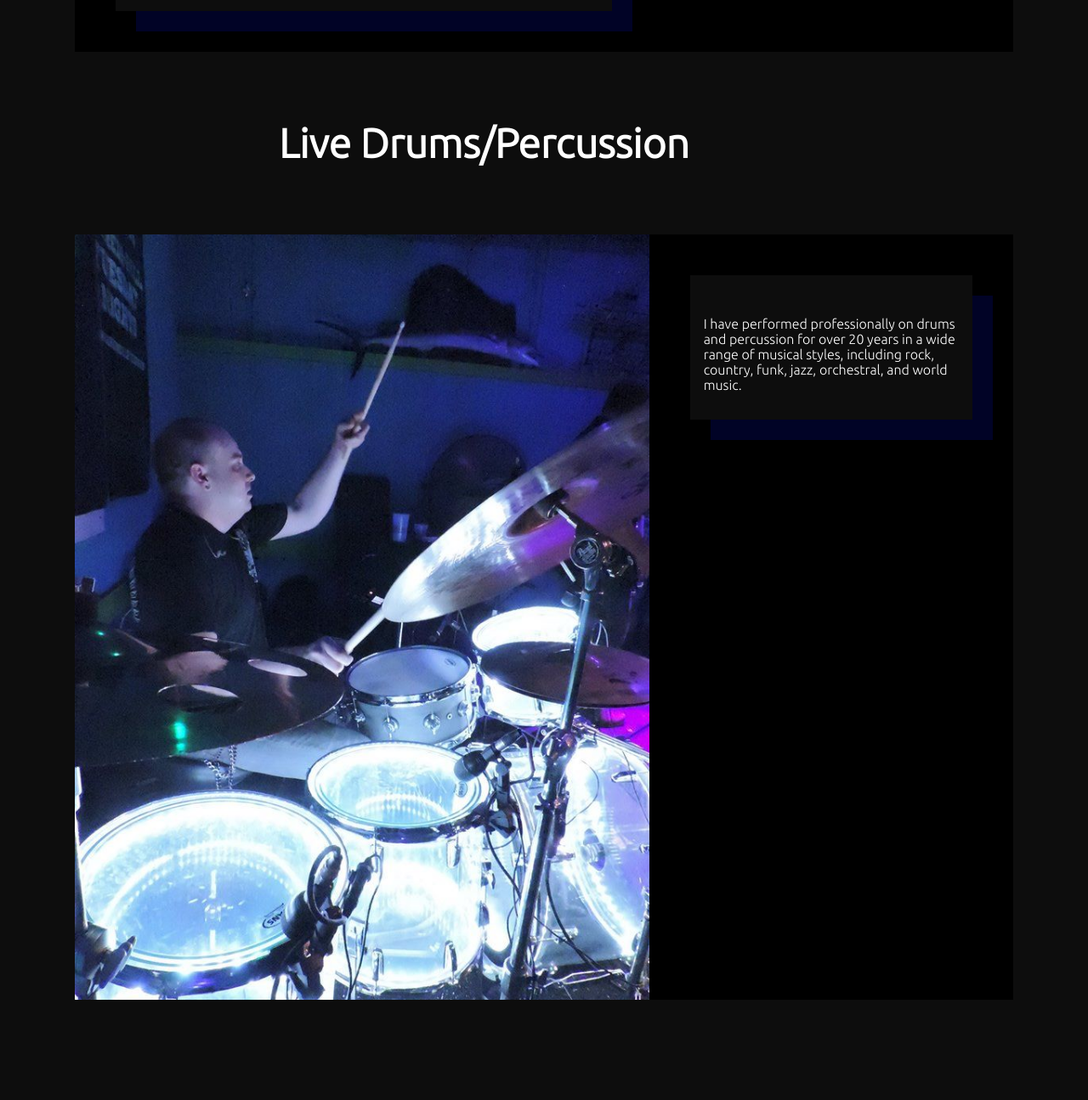
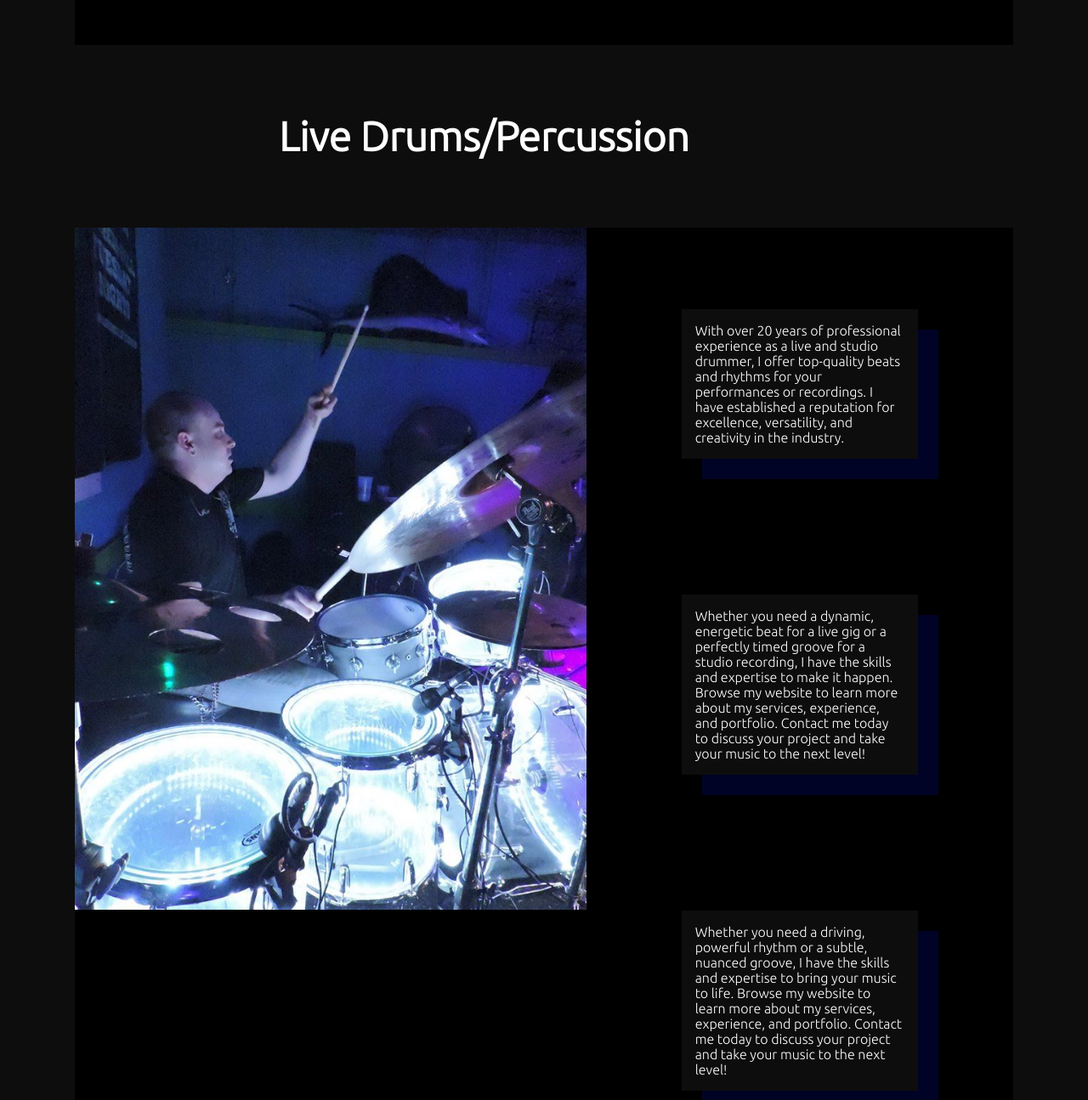
Before and after one commit to blevinspercussion/blevperc-animated, a website: page index.html in a window 1280 px wide. Shown: the part 825-2120 px from the top of the page at 85% size. Before the commit the page ends 2090 px from the top, so only its background shows below. Drawn offline with nearby package versions, Linux system fonts and the light colour scheme.

Commit message:
Fixed some formatting issues with style.css

```diff
--- a/index.html
+++ b/index.html
@@ -4,6 +4,11 @@
     <meta charset="UTF-8" />
     <meta http-equiv="X-UA-Compatible" content="IE=edge" />
     <meta name="viewport" content="width=device-width, initial-scale=1.0" />
+    <link
+      rel="icon"
+      type="image/x-icon"
+      href="./media/icons/drumset-icon.jpg"
+    />
     <link rel="preconnect" href="https://fonts.googleapis.com" />
     <link rel="preconnect" href="https://fonts.gstatic.com" crossorigin />
     <link
@@ -49,11 +54,34 @@
       <div id="performance-div" class="section">
         <img class="not-shown" src="/media/pics/tin-roof1.jpg" />
         <div class="subsection performance-subsection">
-          <p class="subsection1 not-shown">
-            I have performed professionally on drums and percussion for over 20
-            years in a wide range of musical styles, including rock, country,
-            funk, jazz, orchestral, and world music.
-          </p>
+          <div class="not-shown">
+            <div>
+              <p class="subsection1">
+                With over 20 years of professional experience as a live and
+                studio drummer, I offer top-quality beats and rhythms for your
+                performances or recordings. I have established a reputation for
+                excellence, versatility, and creativity in the industry.
+              </p>
+            </div>
+            <div>
+              <p class="subsection1">
+                Whether you need a dynamic, energetic beat for a live gig or a
+                perfectly timed groove for a studio recording, I have the skills
+                and expertise to make it happen. Browse my website to learn more
+                about my services, experience, and portfolio. Contact me today
+                to discuss your project and take your music to the next level!
+              </p>
+            </div>
+            <div>
+              <p class="subsection1">
+                Whether you need a driving, powerful rhythm or a subtle, nuanced
+                groove, I have the skills and expertise to bring your music to
+                life. Browse my website to learn more about my services,
+                experience, and portfolio. Contact me today to discuss your
+                project and take your music to the next level!
+              </p>
+            </div>
+          </div>
         </div>
       </div>
     </div>
--- a/style.css
+++ b/style.css
@@ -7,7 +7,7 @@
     --main-text-color: white;
     --accent-color1: #0FF25E;
     --accent-color2: #02590F;
-    overflow-x: hidden;
+    overflow-x: clip;
     scroll-behavior: smooth;
     /* --main-bg-color: black;
     --main-text-color: white;
@@ -80,6 +80,7 @@ button:hover {
 
 header {
     min-height: 15vh;
+    position: sticky;
 }
 
 #hero {
@@ -128,6 +129,7 @@ nav {
     display: flex;
     align-items: center;
     justify-content: space-around;
+    position: sticky;
 }
 
 .not-shown {
@@ -140,6 +142,7 @@ nav {
 }
 
 #performance-div {
+    max-height: 135vh;
 }
 
 .performance-subsection {
@@ -174,9 +177,15 @@ nav {
     align-items: flex-start;
     justify-content: center;
     margin: 3rem;
+    padding: 1rem;
+
+}
+
+.subsection1 {
     background-color: var(--main-bg-color);
+    box-shadow: 1.5rem 1.5rem var(--alt-bg-color);
+    margin: 3rem 3rem 10rem 3rem;
     padding: 1rem;
-    box-shadow: 1.5rem 1.5rem var(--alt-bg-color);
 }
 
 .subsection p {
```
Also changed, not shown: media/icons/drum-icon.svg (added), media/icons/drumset-favicon.gif (added), media/icons/drumset-icon.jpg (added).
